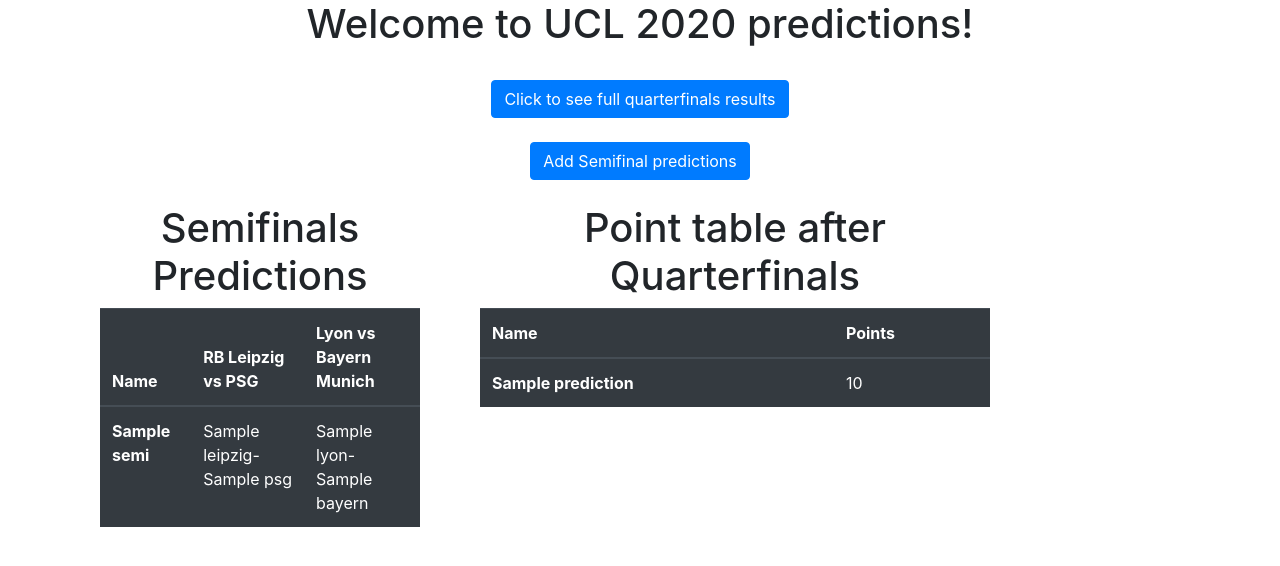
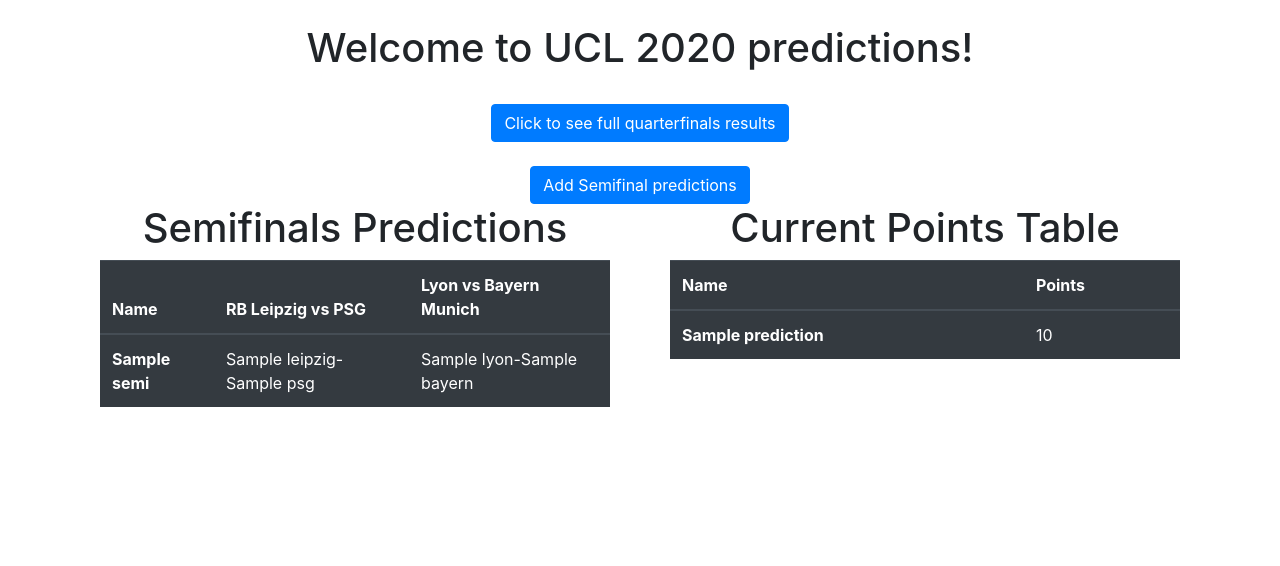
Before and after one commit to borobhai69/UCL, a Flask app: page / in a window 1280 px wide. Shown: the top 566 px of the page. Run offline with Flask 2, Linux system fonts and the light colour scheme; a database or web service that is not in the repository returns one stand-in record (values such as "Sample title"); some libraries are stand-ins or nearby versions.

Commit message:
fixed table views on index.html

```diff
--- a/templates/index.html
+++ b/templates/index.html
@@ -22,15 +22,15 @@
 
     </head>
     <body>
-        <center><h1>Welcome to UCL 2020 predictions!</h1></center>
-        <br>
-        <center><a href="/getquarter"><button type="button" class="btn btn-primary">Click to see full quarterfinals results</button></a></center>
-        <br>
-        <center><a href="/getpredictions"><button type="button" class="btn btn-primary">Add Semifinal predictions</button></a></center>
             <br>
             <div class="container">
+                <center><h1>Welcome to UCL 2020 predictions!</h1></center>
+                <br>
+                <center><a href="/getquarter"><button type="button" class="btn btn-primary">Click to see full quarterfinals results</button></a></center>
+                <br>
+                <center><a href="/getpredictions"><button type="button" class="btn btn-primary">Add Semifinal predictions</button></a></center>
                 <div class="row">
-                    <div class="col-lg-4 col-md-6 col-sm-6">
+                    <div class="col-lg-6 col-md-6 col-sm-6">
                         <div class="table-responsive-sm table-responsive-md container">
                             <center><h1>Semifinals Predictions</h1></center>
                             <table class="table table-dark">
@@ -54,7 +54,7 @@
                         </div>
                     </div>
                     <div class="col-lg-6 col-md-6 col-sm-6">
-                        <center><h1>Point table after Quarterfinals</h1></center>
+                        <center><h1>Current Points Table</h1></center>
                         <div class="table-responsive-sm table-responsive-md container">
                             <table class="table table-dark">
                                 <thead>
@@ -76,6 +76,7 @@
                     </div>
                 </div>
             <br>
+            </div>
 
 
 
--- a/templates/quarter.html
+++ b/templates/quarter.html
@@ -22,6 +22,7 @@
 
     </head>
     <body>
+            <div class="container">
                 <center><h1>Quarterfinals</h1></center>
                 <center><a href="/index"><button type="button" class="btn btn-primary">Go back</button></a></center>
                 <div class="table-responsive-sm table-responsive-md container">
@@ -66,6 +67,7 @@
                         </tbody>
                     </table>
                 </div>
+            </div>
 
 
 
```
Lines whose indentation alone changed are shown as unchanged.
